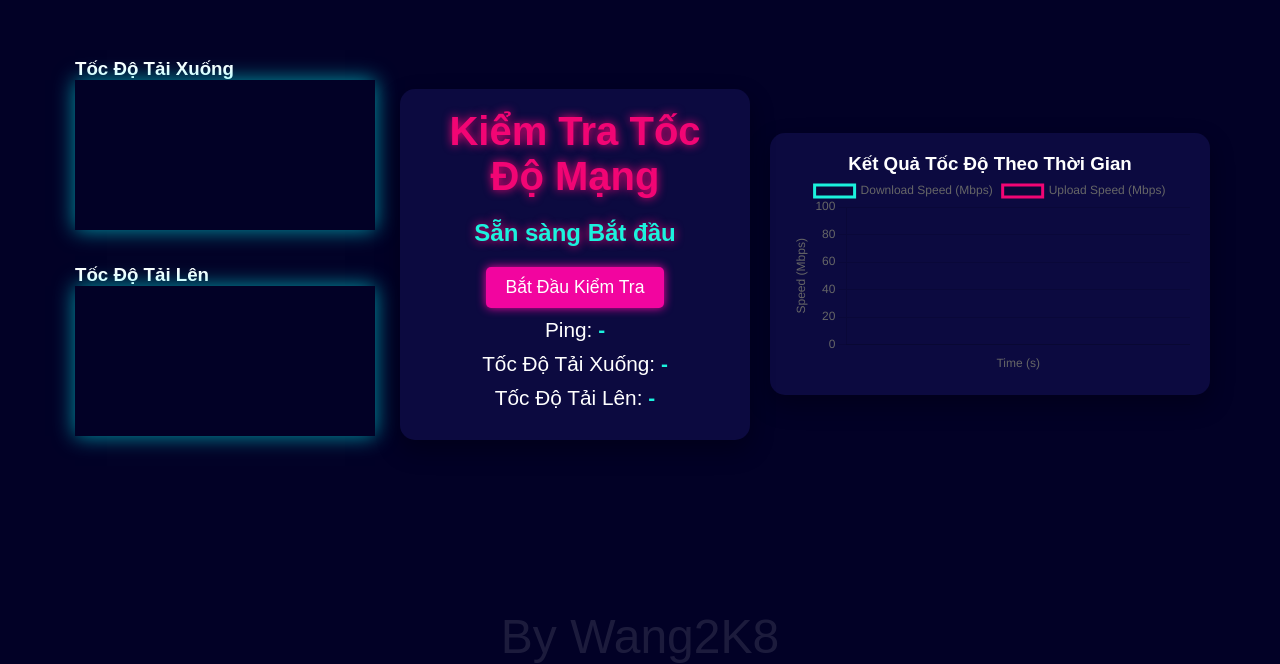
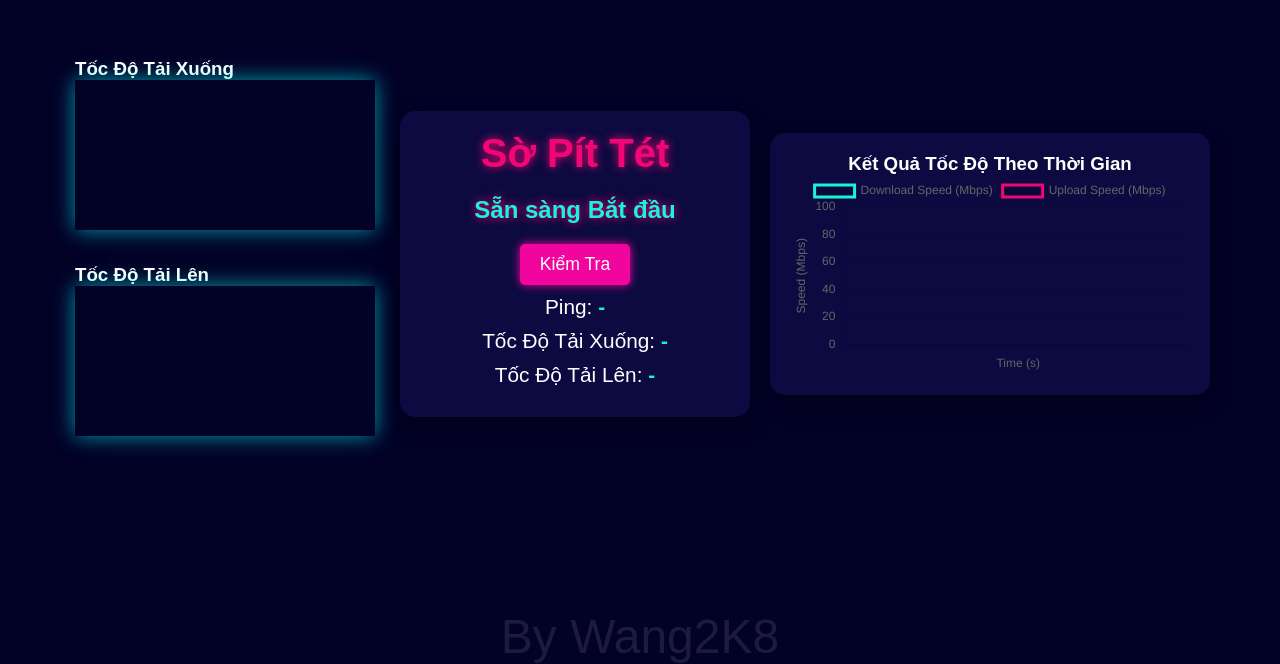
Before and after one commit to wang2k8/s-p-t-t-t, a plain HTML site: page index.html in a window 1280 px wide. Shown: the part 136-800 px from the top of the page. Drawn offline with nearby package versions, Linux system fonts and the light colour scheme; a script that the page names is missing; a web font is replaced by a local one.

Commit message:
Update index.html

```diff
--- a/index.html
+++ b/index.html
@@ -3,7 +3,7 @@
 <head>
     <meta charset="UTF-8">
     <meta name="viewport" content="width=device-width, initial-scale=1.0">
-    <title>Kiểm Tra Tốc Độ Mạng</title>
+    <title>Sờ Pít Tét</title>
     <link rel="icon" href="icon.png" type="image/png"> <!-- Thêm dòng này -->
     <link rel="stylesheet" href="style.css">
     <script src="https://cdn.jsdelivr.net/npm/chart.js"></script> <!-- Thư viện Chart.js -->
@@ -23,10 +23,10 @@
         </div>
 
         <div class="test-area">
-            <h1 class="title glow">Kiểm Tra Tốc Độ Mạng</h1>
+            <h1 class="title glow">Sờ Pít Tét</h1>
             <div class="speedometer">
                 <h2 id="status" class="glow">Sẵn sàng Bắt đầu</h2>
-                <button id="start-btn" class="glow-btn" onclick="startTest()">Bắt Đầu Kiểm Tra</button>
+                <button id="start-btn" class="glow-btn" onclick="startTest()">Kiểm Tra</button>
                 <div class="results">
                     <p>Ping: <span id="ping">-</span></p>
                     <p>Tốc Độ Tải Xuống: <span id="download">-</span></p>
```
